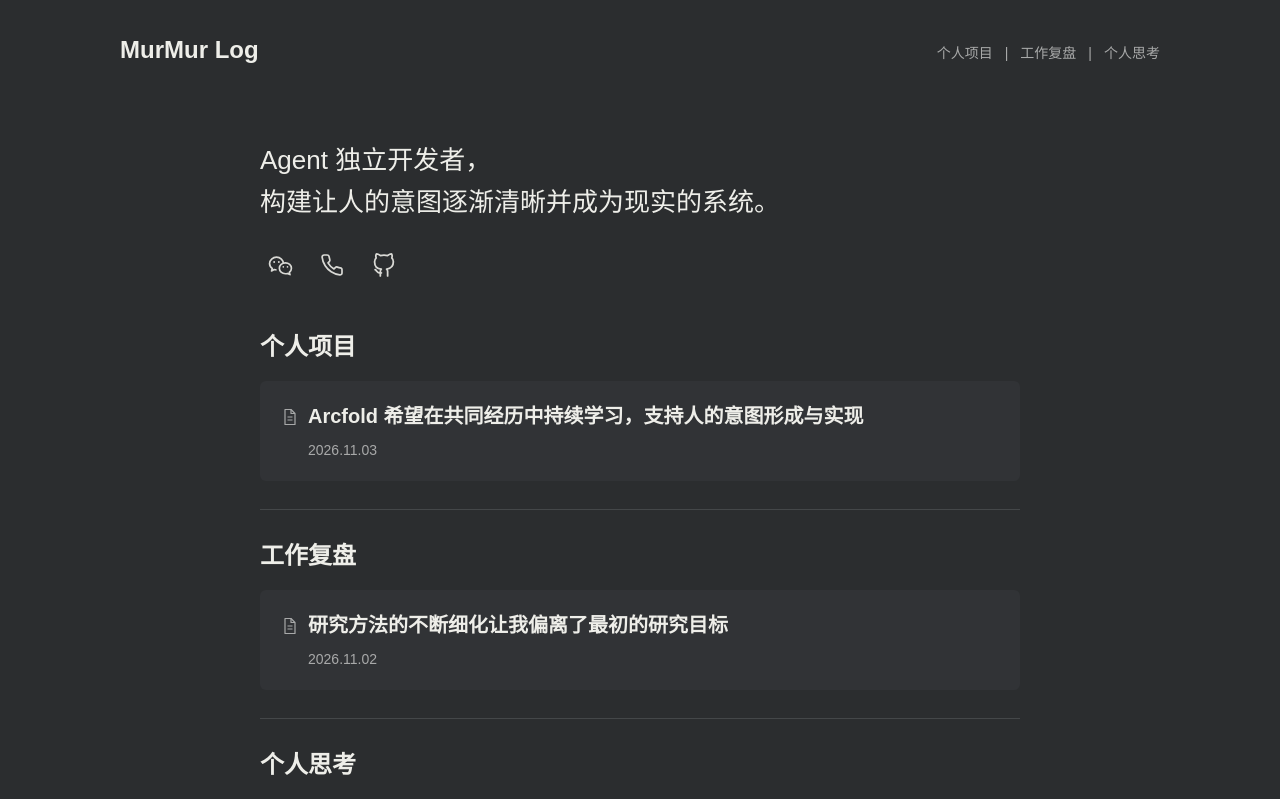
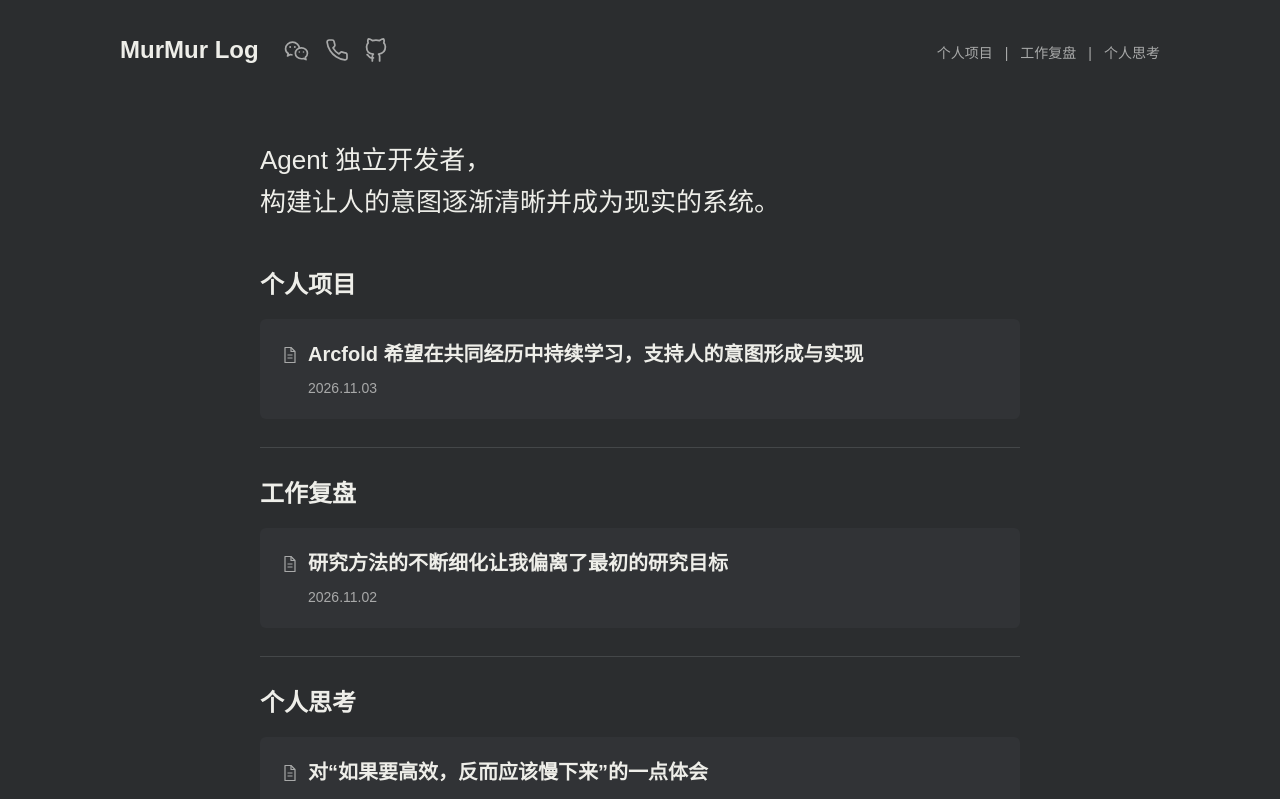
Before and after one commit to murmurwang/murmur-log, a Next.js app: page / in a window 1280 px wide. Shown: the top 799 px of the page. Built offline with nearby package versions, Linux system fonts and the light colour scheme.

Commit message:
Move contact icons beside site name

```diff
--- a/app/components/SiteChrome.tsx
+++ b/app/components/SiteChrome.tsx
@@ -9,7 +9,10 @@ export function SiteHeader({ home = false, section }: { home?: boolean; section?
     <>
     <header className={`site-header shell${home ? " site-header--home" : ""}`}>
       {home ? (
-        <h1 className="site-title"><Link href="/">MurMur Log</Link></h1>
+        <div className="header-brand">
+          <h1 className="site-title"><Link href="/">MurMur Log</Link></h1>
+          <ContactLinks />
+        </div>
       ) : (
         <Link className="wordmark" href="/" aria-label="MurMur Log home">MurMur Log</Link>
       )}
@@ -23,7 +26,6 @@ export function SiteHeader({ home = false, section }: { home?: boolean; section?
     </header>
     {home && <div className="home-intro shell">
       <p className="site-description">Agent 独立开发者，<br />构建让人的意图逐渐清晰并成为现实的系统。</p>
-      <ContactLinks />
     </div>}
     </>
   );
--- a/app/globals.css
+++ b/app/globals.css
@@ -93,6 +93,7 @@ nav a[aria-current="location"] { color: var(--ink); text-decoration: underline;
 .home-page { min-height: 100vh; }
 .site-header--home { width: min(1040px, calc(100% - 48px)); border-bottom: 0; padding-block: 32px; }
 .site-header--home .site-title { font-size: 24px; }
+.header-brand { display: flex; align-items: center; gap: 20px; }
 .home-intro { padding: 40px 0 44px; }
 .home-intro .site-description { max-width: 720px; color: var(--heading); font-size: 26px; line-height: 1.6; font-weight: 500; text-wrap: balance; }
 .contact-links { display: flex; align-items: center; gap: 12px; margin-top: 22px; color: var(--ink); }
@@ -109,6 +110,10 @@ nav a[aria-current="location"] { color: var(--ink); text-decoration: underline;
 .contact-card button:hover { background: var(--hover); }
 .contact-feedback { display: block; color: var(--muted); font-size: 13px; }
 .contact-feedback:not(:empty) { margin-top: 8px; }
+.header-brand .contact-links { position: relative; gap: 4px; margin-top: 0; color: var(--muted); }
+.header-brand .contact-item { position: static; }
+.header-brand .contact-item summary, .header-brand .contact-github { width: 36px; height: 36px; }
+.header-brand .contact-card { left: auto; right: 0; }
 .home-page .home-stream { padding-top: 0; }
 .home-page .stream-section { padding-bottom: 28px; }
 .home-page .stream-section + .stream-section { padding-top: 28px; }
```
